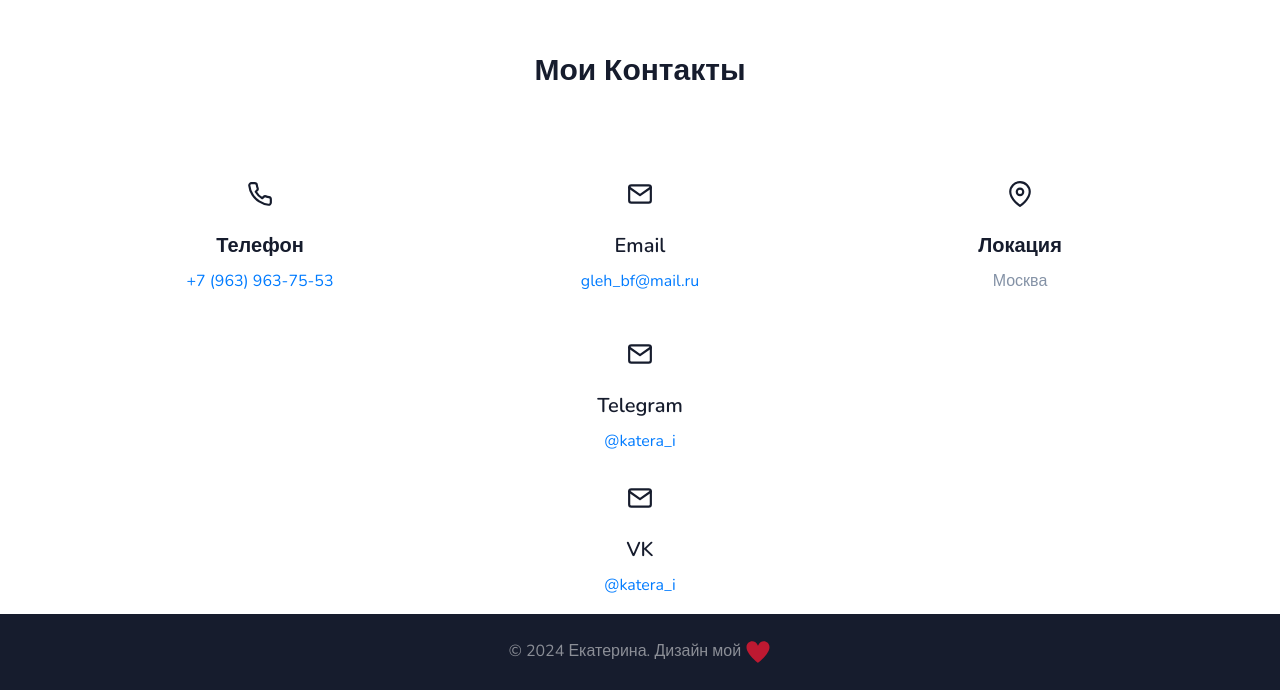
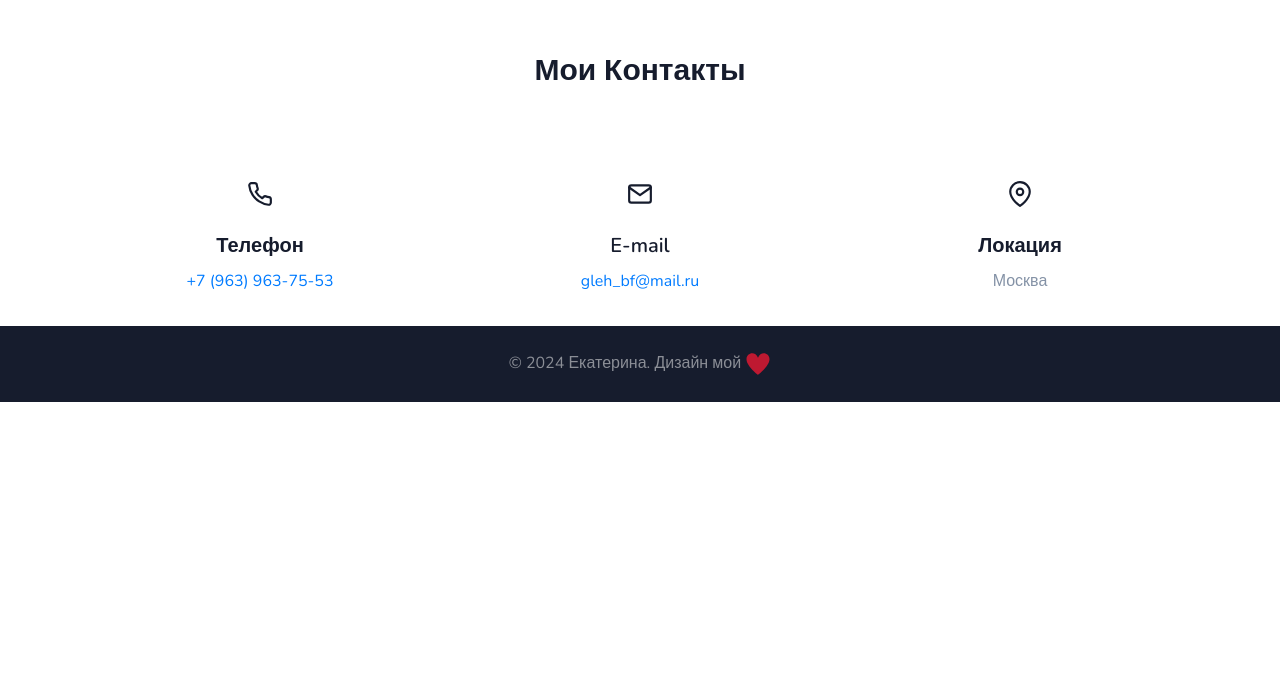
Before and after one commit to Katera21/katera21.github.io, a plain HTML site: page index.html in a window 1280 px wide. Shown: the part 2327-3017 px from the top of the page. After the commit the page ends 2729 px from the top, so only its background shows below. Drawn offline with nearby package versions, Linux system fonts and the light colour scheme.

Commit message:
поменяла

```diff
--- a/index.html
+++ b/index.html
@@ -139,7 +139,7 @@
                     <div class="titles">
                         <h2 class="title mb-4">Навыки и стек</h2>
                         <p class="pera-title para-desc-600 text-light-muted mb-0 mx-auto">Во время работы я
-                            использую следующий стек инструментов и технологий:</p>
+                            использую такой стек инструментов и технологий:</p>
                         <span></span>
                     </div>
                 </div>
@@ -325,7 +325,7 @@
                         <i data-feather="mail" class="fea icon-md"></i>
                     </div>
                     <div class="content mt-4">
-                        <h5 class="title">Email</h5>
+                        <h5 class="title">E-mail</h5>
                         <a href="mailto:gleh_bf@mail.ru" class="text-primary">gleh_bf@mail.ru</a>
                     </div>
                 </div>
@@ -343,29 +343,7 @@
                 </div>
             </div><!--end col-->
 
-            <div class="col-md-5.5 mt-4 pt-2">
-                <div class="contact-detail text-center">
-                    <div class="icon">
-                        <i data-feather="mail" class="fea icon-md"></i>
-                    </div>
-                    <div class="content mt-4">
-                        <h5 class="title">Telegram</h5>
-                        <a href="https://t.me/katera_i" title = "Telegram" target="_blank" rel="noopener" class="text-primary">@katera_i</a>
-                    </div>
-                </div>
-            </div><!--end col-->
 
-            <div class="col-md-5.5 mt-4 pt-2">
-                <div class="cotact-detail text-center">
-                    <div class="icon">
-                        <i data-feather="mail" class="fea icon-md"></i>
-                    </div>
-                    <div class="content mt-4">
-                        <h5 class="title">VK</h5>
-                        <a href="https://vk.com/katera_ifh" title = "VK" target="_blank" rel="noopener"class="text-primary">@katera_i</a>
-                    </div>
-                </div>
-            </div><!--end col-->
     </div><!--end container-->
 </section><!--end section-->
 
```
